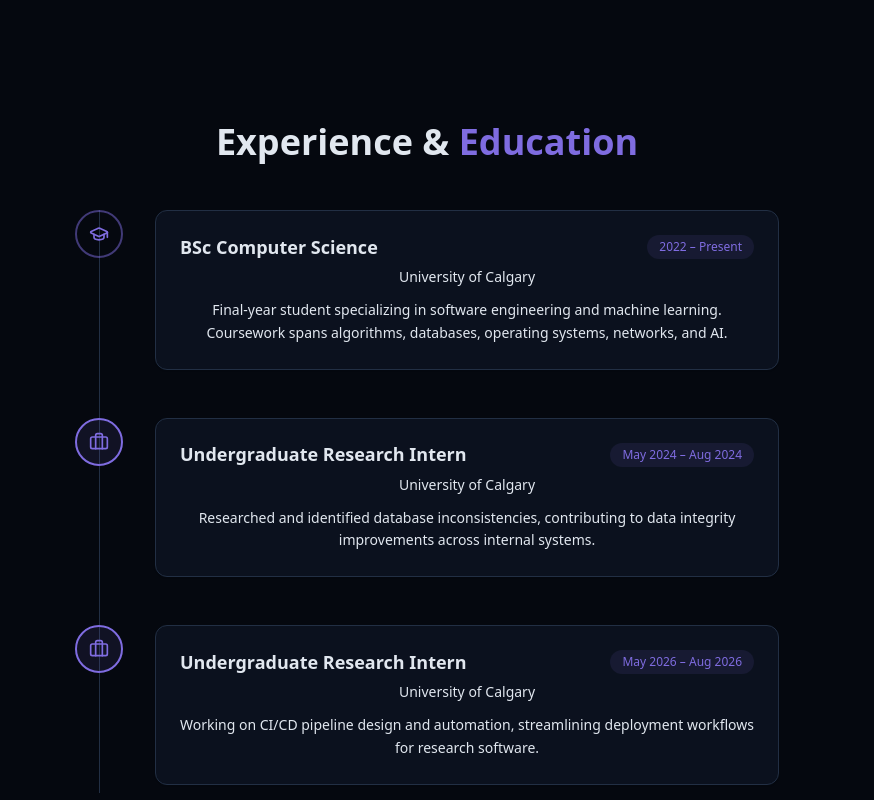
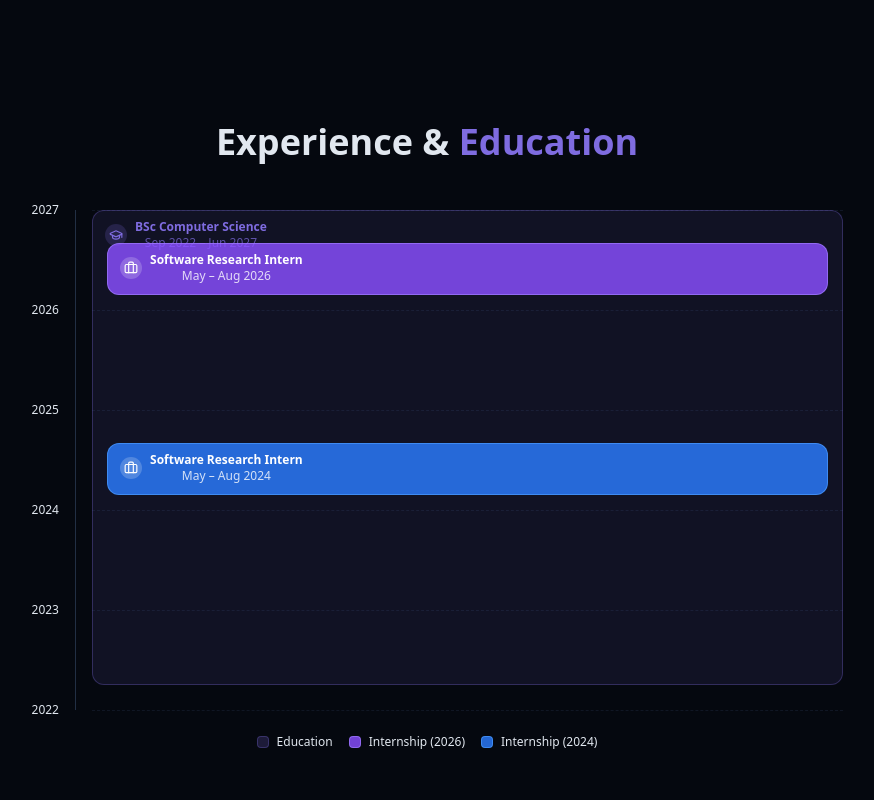
Before and after one commit to Ahmed-Jawad-Tahmid/personal-portfolio, a React (Vite) app: page / in a window 1280 px wide. Shown: the part 1480-2280 px from the top of the page, without its empty margins (213-1087 px from the left). Built offline with nearby package versions, Linux system fonts and the light colour scheme.

Commit message:
Update ExperienceSection.jsx

```diff
--- a/src/components/ExperienceSection.jsx
+++ b/src/components/ExperienceSection.jsx
@@ -1,89 +1,167 @@
 import { GraduationCap, Briefcase } from "lucide-react";
 
-const timeline = [
+const YEAR_START = 2022;
+const YEAR_END   = 2027;
+const SPAN       = YEAR_END - YEAR_START; // 5 years
+const H          = 500; // container height in px
+const MIN_BAR_H  = 52; // minimum bar height so short entries are always readable
+const YEAR_LABELS = [2027, 2026, 2025, 2024, 2023, 2022];
+
+// Distance from the TOP of the container (2027 = top, 2022 = bottom)
+const toTop = (year, month = 0) => {
+  const frac = Math.min(1, Math.max(0, (year + month / 12 - YEAR_START) / SPAN));
+  return (1 - frac) * H;
+};
+
+const toHeight = (sy, sm, ey, em) => {
+  const startFrac = (sy + sm / 12 - YEAR_START) / SPAN;
+  const endFrac   = (ey + em / 12 - YEAR_START) / SPAN;
+  return Math.max(MIN_BAR_H, (endFrac - startFrac) * H);
+};
+
+const entries = [
   {
     type: "education",
     title: "BSc Computer Science",
-    organization: "University of Calgary",
-    period: "2022 – Present",
-    description:
-      "Final-year student specializing in software engineering and machine learning. Coursework spans algorithms, databases, operating systems, networks, and AI.",
+    org: "University of Calgary",
+    detail: "Relevant courses: Data Science, AI & ML, OS, Networks, Security, Software Engineering. 2× P.U.R.E award winner ($7,500 each).",
+    period: "Sep 2022 – Jun 2027",
+    startYear: 2022, startMonth: 9,
+    endYear:   2027, endMonth:   6,
     icon: GraduationCap,
+    barClass:   "bg-primary/10 border border-primary/30",
+    labelClass: "bg-primary/20 text-primary border border-primary/30",
+    iconClass:  "text-primary",
   },
   {
     type: "work",
-    title: "Undergraduate Research Intern",
-    organization: "University of Calgary",
-    period: "May 2024 – Aug 2024",
-    description:
-      "Researched and identified database inconsistencies, contributing to data integrity improvements across internal systems.",
+    title: "Software Research Intern",
+    org: "University of Calgary · CI/CD Pipelines",
+    detail: "Empirical research on CI/CD pipeline pitfalls. Analyzed GitHub Actions configs across open-source repositories.",
+    period: "May – Aug 2026",
+    startYear: 2026, startMonth: 5,
+    endYear:   2026, endMonth:   8,
     icon: Briefcase,
+    barClass:   "bg-violet-500/80 border border-violet-400/60",
+    labelClass: "bg-violet-600 text-white border border-violet-500",
+    iconClass:  "text-white",
   },
   {
     type: "work",
-    title: "Undergraduate Research Intern",
-    organization: "University of Calgary",
-    period: "May 2026 – Aug 2026",
-    description:
-      "Working on CI/CD pipeline design and automation, streamlining deployment workflows for research software.",
+    title: "Software Research Intern",
+    org: "University of Calgary · Database Inconsistencies",
+    detail: "Python scripts to parse & clean large datasets for modal-logic proof-tree generation. Reduced computation time by 25%.",
+    period: "May – Aug 2024",
+    startYear: 2024, startMonth: 5,
+    endYear:   2024, endMonth:   8,
     icon: Briefcase,
+    barClass:   "bg-blue-500/80 border border-blue-400/60",
+    labelClass: "bg-blue-600 text-white border border-blue-500",
+    iconClass:  "text-white",
   },
 ];
 
 export const ExperienceSection = () => {
   return (
     <section id="experience" className="py-24 px-4 relative">
-      <div className="container mx-auto max-w-3xl">
+      <div className="container mx-auto max-w-4xl">
         <h2 className="text-3xl md:text-4xl font-bold mb-12 text-center">
           Experience &amp; <span className="text-primary">Education</span>
         </h2>
 
-        <div className="relative">
+        <div className="flex gap-4">
+          {/* Year labels */}
+          <div className="relative flex-shrink-0 w-12" style={{ height: H }}>
+            {YEAR_LABELS.map((yr) => (
+              <span
+                key={yr}
+                className="absolute right-0 text-xs text-muted-foreground -translate-y-1/2"
+                style={{ top: toTop(yr, 0) }}
+              >
+                {yr}
+              </span>
+            ))}
+          </div>
+
           {/* Vertical line */}
-          <div className="absolute left-6 top-0 bottom-0 w-px bg-border" />
+          <div className="relative flex-shrink-0 w-px bg-border" style={{ height: H }} />
 
-          <div className="space-y-10">
-            {timeline.map((item, index) => {
-              const Icon = item.icon;
-              const isWork = item.type === "work";
+          {/* Bar track */}
+          <div className="relative flex-1" style={{ height: H }}>
+            {/* Tick marks */}
+            {YEAR_LABELS.map((yr) => (
+              <div
+                key={yr}
+                className="absolute left-0 right-0 border-t border-dashed border-border/40"
+                style={{ top: toTop(yr, 0) }}
+              />
+            ))}
+
+            {entries.map((entry, i) => {
+              const Icon  = entry.icon;
+              const top   = toTop(entry.endYear, entry.endMonth);
+              const height = toHeight(entry.startYear, entry.startMonth, entry.endYear, entry.endMonth);
+              const isEdu = entry.type === "education";
 
               return (
-                <div key={index} className="relative flex gap-8">
-                  {/* Icon badge */}
-                  <div className="relative z-10 flex-shrink-0">
-                    <div
-                      className={`w-12 h-12 rounded-full flex items-center justify-center border-2 ${
-                        isWork
-                          ? "bg-primary/10 border-primary"
-                          : "bg-secondary border-primary/50"
-                      }`}
-                    >
-                      <Icon className="h-5 w-5 text-primary" />
+                <div
+                  key={i}
+                  className={`absolute rounded-xl ${entry.barClass} transition-all duration-300 overflow-hidden group cursor-default`}
+                  style={{
+                    top,
+                    height,
+                    left: isEdu ? 0 : "2%",
+                    width: isEdu ? "100%" : "96%",
+                    zIndex: isEdu ? 0 : 10,
+                  }}
+                >
+                  {/* Label pinned to top of bar */}
+                  <div className={`flex items-center gap-2 px-3 py-2 ${isEdu ? "" : ""}`}>
+                    <div className={`p-1 rounded-full ${isEdu ? "bg-primary/20" : "bg-white/20"}`}>
+                      <Icon className={`h-3.5 w-3.5 ${entry.iconClass}`} />
+                    </div>
+                    <div className="min-w-0">
+                      <p className={`text-xs font-semibold truncate ${isEdu ? "text-primary" : "text-white"}`}>
+                        {entry.title}
+                      </p>
+                      <p className={`text-xs truncate ${isEdu ? "text-primary/70" : "text-white/80"}`}>
+                        {entry.period}
+                      </p>
                     </div>
                   </div>
 
-                  {/* Card */}
-                  <div className="flex-1 bg-card rounded-xl p-6 shadow-xs card-hover border border-border mb-2">
-                    <div className="flex flex-col sm:flex-row sm:items-center sm:justify-between gap-1 mb-2">
-                      <h3 className="font-semibold text-lg leading-tight">
-                        {item.title}
-                      </h3>
-                      <span className="text-xs font-medium text-primary bg-primary/10 px-3 py-1 rounded-full whitespace-nowrap self-start sm:self-auto">
-                        {item.period}
+                  {/* Hover tooltip */}
+                  <div className="absolute left-full ml-3 top-0 z-50 w-64 opacity-0 group-hover:opacity-100 pointer-events-none transition-opacity duration-200">
+                    <div className="bg-card border border-border rounded-xl shadow-lg p-4">
+                      <p className="font-semibold text-sm mb-1">{entry.title}</p>
+                      <p className="text-xs text-muted-foreground mb-2">{entry.org}</p>
+                      <p className="text-xs text-muted-foreground leading-relaxed">{entry.detail}</p>
+                      <span className={`inline-block mt-3 text-xs px-2 py-0.5 rounded-full ${entry.labelClass}`}>
+                        {entry.period}
                       </span>
                     </div>
-                    <p className="text-sm font-medium text-muted-foreground mb-3">
-                      {item.organization}
-                    </p>
-                    <p className="text-sm text-muted-foreground leading-relaxed">
-                      {item.description}
-                    </p>
                   </div>
                 </div>
               );
             })}
           </div>
         </div>
+
+        {/* Legend */}
+        <div className="flex flex-wrap gap-4 mt-6 justify-center">
+          <div className="flex items-center gap-2 text-xs text-muted-foreground">
+            <div className="w-3 h-3 rounded-sm bg-primary/20 border border-primary/30" />
+            Education
+          </div>
+          <div className="flex items-center gap-2 text-xs text-muted-foreground">
+            <div className="w-3 h-3 rounded-sm bg-violet-500/80 border border-violet-400/60" />
+            Internship (2026)
+          </div>
+          <div className="flex items-center gap-2 text-xs text-muted-foreground">
+            <div className="w-3 h-3 rounded-sm bg-blue-500/80 border border-blue-400/60" />
+            Internship (2024)
+          </div>
+        </div>
       </div>
     </section>
   );
```
